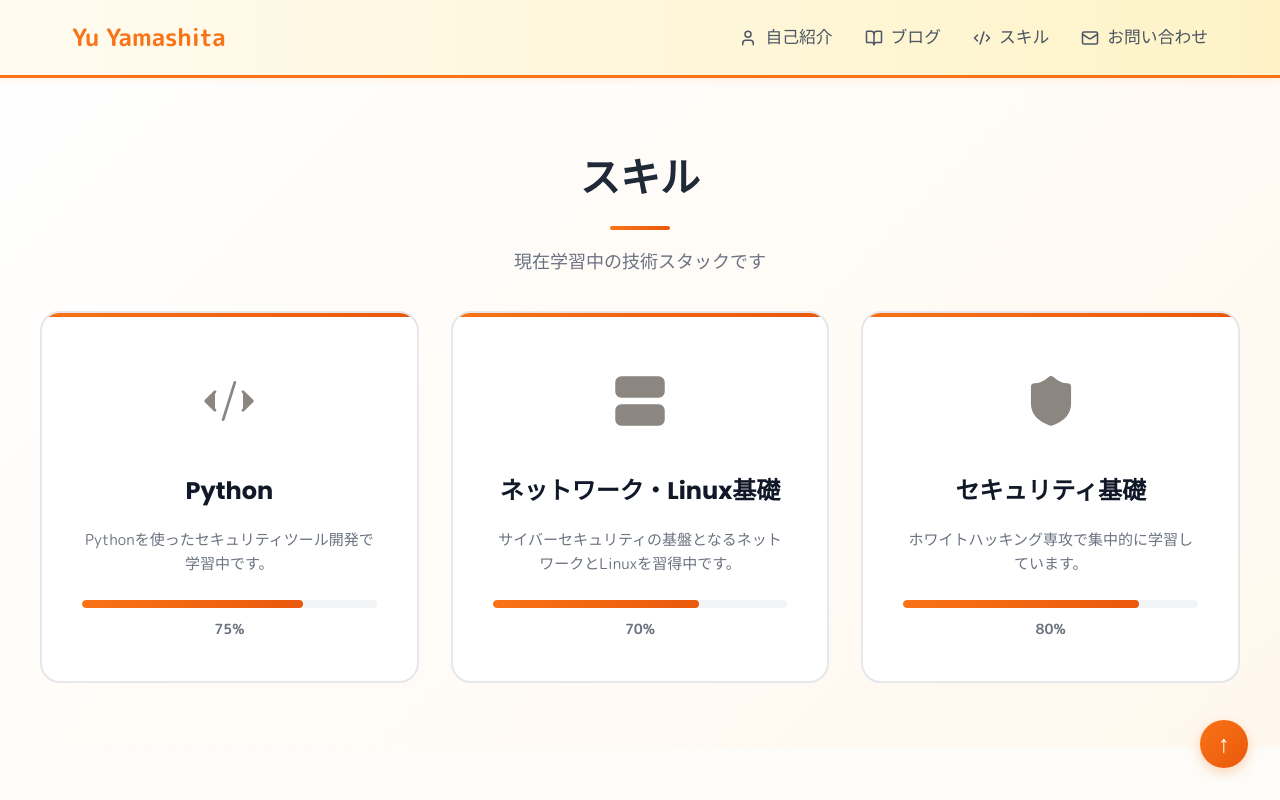
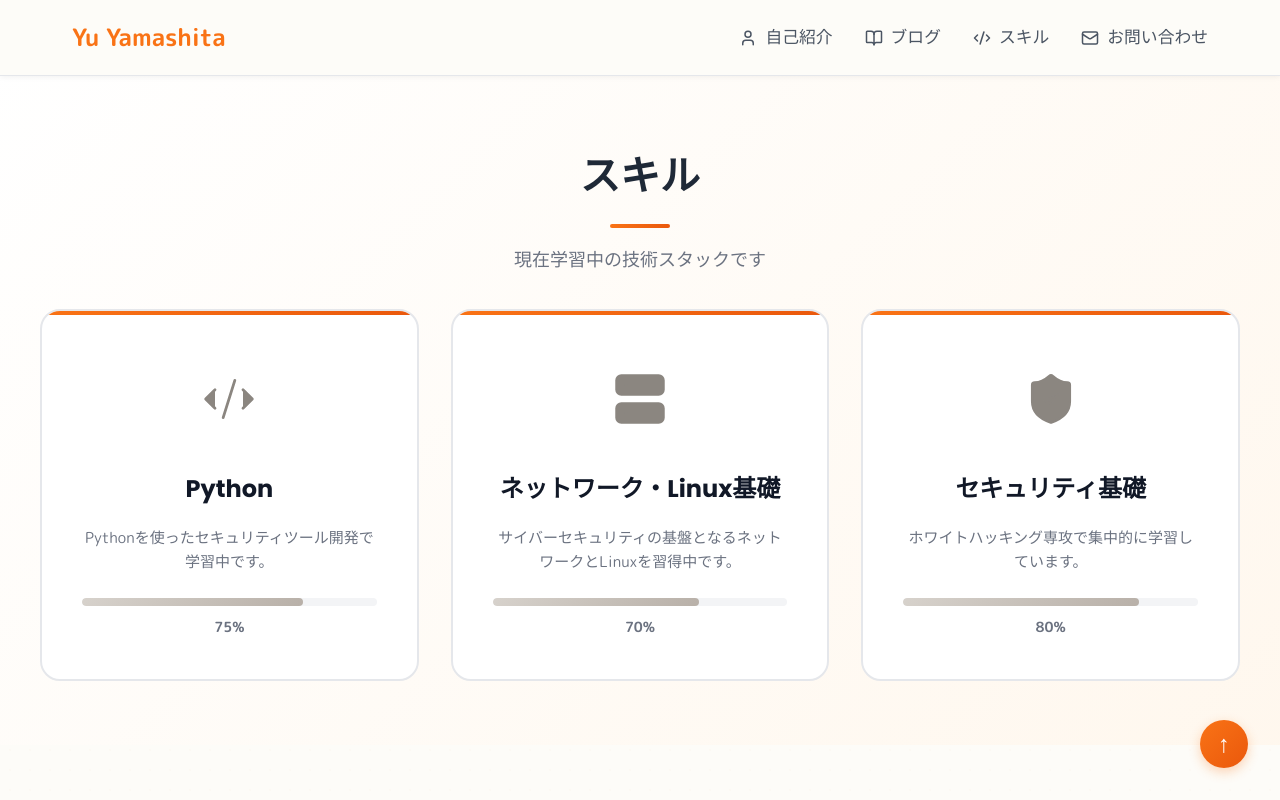
Before and after one commit to hattayu-05/react-next-portfolio, a Next.js app: page /skill in a window 1280 px wide. Shown: the top 800 px of the page. Built offline with nearby package versions, Linux system fonts and the light colour scheme; no server answers.

Commit message:
ヘッダーとスキルバーをニュートラルなトーンに調整

```diff
--- a/app/components/Header.module.css
+++ b/app/components/Header.module.css
@@ -1,10 +1,10 @@
 .header {
-  background: linear-gradient(90deg, #fffbf0 0%, #fef3c7 100%);
-  border-bottom: 3px solid #f97316;
+  background: #fdfcf8;
+  border-bottom: 1px solid #e5e7eb;
   position: sticky;
   top: 0;
   z-index: 100;
-  box-shadow: 0 2px 8px rgba(249, 115, 22, 0.1);
+  box-shadow: 0 1px 6px rgba(0, 0, 0, 0.06);
 }
 
 .container {
--- a/app/skill/page.module.css
+++ b/app/skill/page.module.css
@@ -136,7 +136,7 @@
 
 .skillProgress {
   height: 100%;
-  background: linear-gradient(135deg, #f97316 0%, #ea580c 100%);
+  background: linear-gradient(135deg, #d7d2cc 0%, #b8b0a8 100%);
   border-radius: 999px;
   transition: width 0.6s ease;
 }
```
